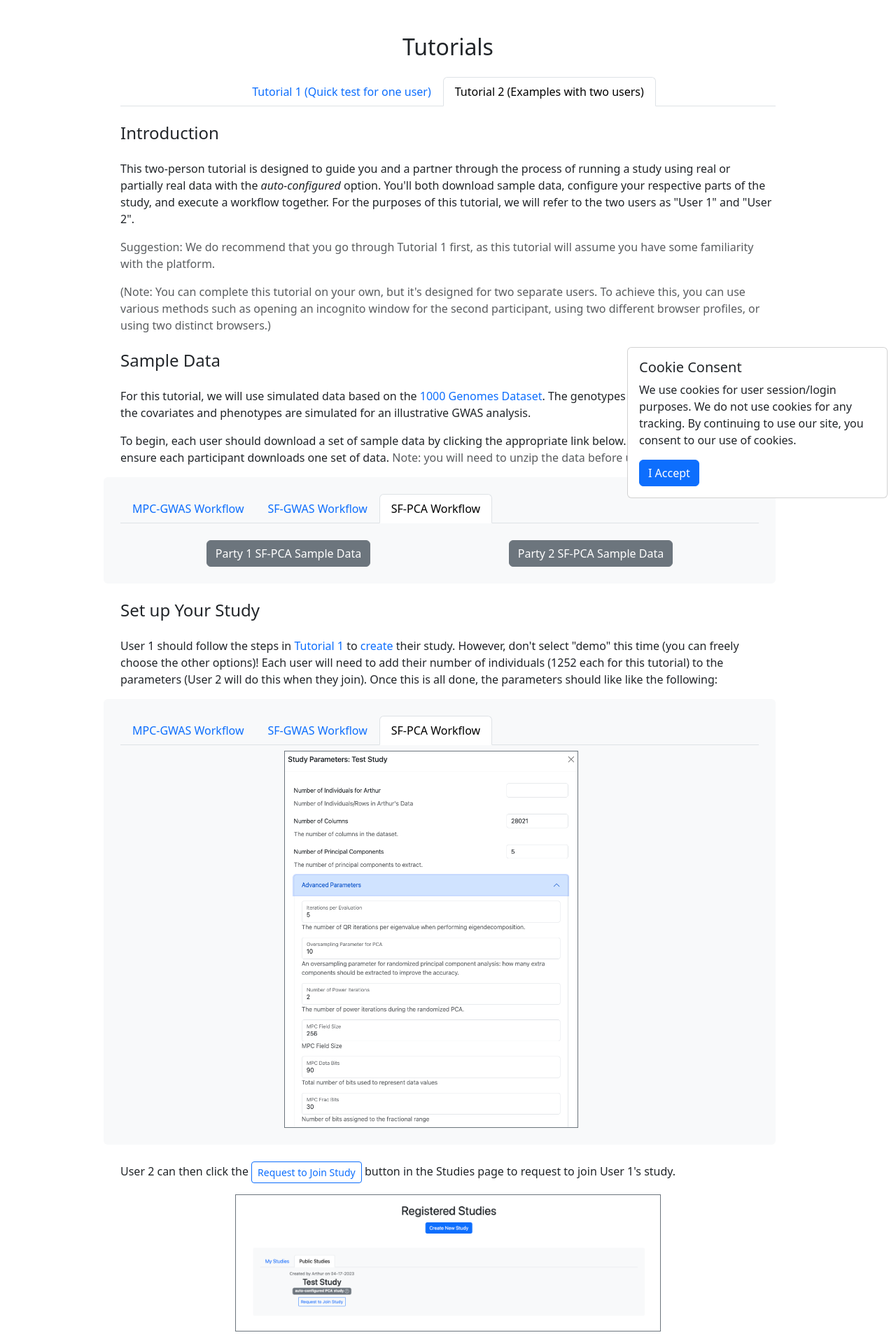
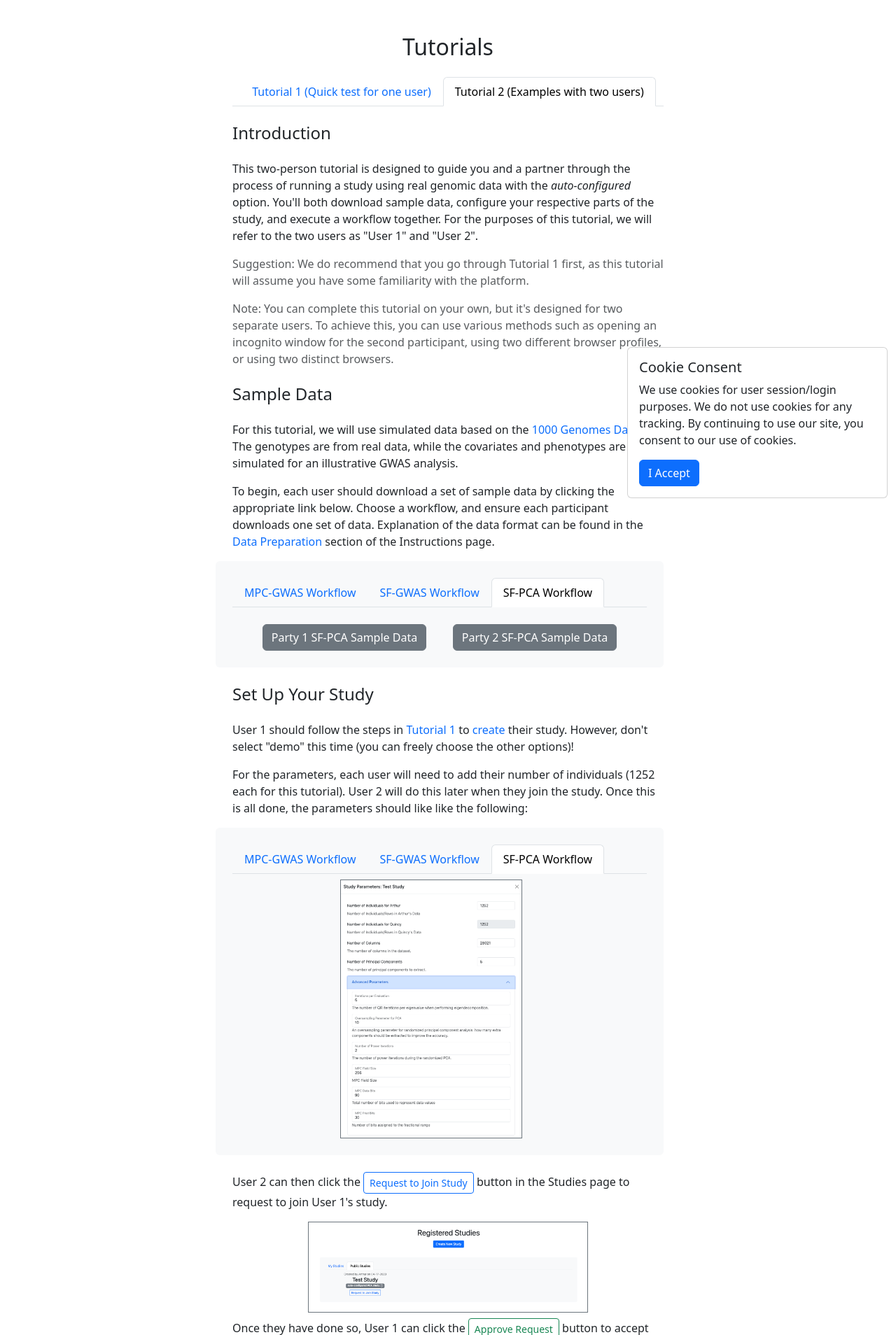
Before and after one commit to hcholab/sfkit-website, a Python web app: template src/templates/general/tutorial.html in a window 1280 px wide, after a click on "Tutorial 2 (Examples with two users)". Shown: the part 88-1996 px from the top of the page at 70% size. Run offline with Jinja, Linux system fonts and the light colour scheme; the template is opened without the code that fills it, so the values that code supplies are empty; some libraries are stand-ins or nearby versions.

Commit message:
minor aesthetic changes (line width, screenshots, wording...)

```diff
--- a/src/templates/general/instructions.html
+++ b/src/templates/general/instructions.html
@@ -4,11 +4,11 @@
 
 {% block content %}
   <section class="py-5">
-    <div class="container col-12 col-lg-9">
+    <div class="container col-12 col-lg-6">
       <h2 class="mb-4 text-center fw-normal">Instructions</h2>
       <hr>
 
-      <div class="col-12 col-lg-9 bg-light p-4 mt-3 mx-auto">
+      <div class="col-12 col-lg-7 bg-light p-4 mt-3 mx-auto">
         <h5>
           <img src="static/images/info-square.svg" class="me-1 mb-1" width="20" height="20" alt="info-square">
           Two ways to use
@@ -53,7 +53,7 @@
         </div>
       </div>
 
-      <div>
+      <div id="data_preparation">
         <h4 class="my-4 fw-normal">Data Preparation</h4>
         <div class="row p-4 bg-light rounded">
           <ul class="nav nav-tabs" role="tablist">
--- a/src/templates/general/tutorial.html
+++ b/src/templates/general/tutorial.html
@@ -4,7 +4,7 @@
 
 {% block content %}
   <section class="py-5">
-    <div class="container col-12 col-lg-9">
+    <div class="container col-12 col-lg-6">
 
       <h2 class="mb-4 text-center fw-normal">Tutorials</h2>
 
--- a/src/templates/general/utils/primary_tutorial.html
+++ b/src/templates/general/utils/primary_tutorial.html
@@ -66,7 +66,7 @@
 
 <div class="row my-2">
   <div class="text-center">
-    <img class="img-fluid w-50 border border-secondary" src="static/images/tutorial/choose_title.png" alt="Image failed to load">
+    <img class="img-fluid w-75 border border-secondary" src="static/images/tutorial/choose_title.png" alt="Image failed to load">
   </div>
 </div>
 
@@ -82,7 +82,7 @@
 
 <div class="row my-2">
   <div class="text-center">
-    <img class="img-fluid w-50 border border-secondary" src="static/images/tutorial/mpc_parameters.png" alt="Image failed to load">
+    <img class="img-fluid w-75 border border-secondary" src="static/images/tutorial/mpc_parameters.png" alt="Image failed to load">
   </div>
 </div>
 
--- a/src/templates/general/utils/two_person_tutorial.html
+++ b/src/templates/general/utils/two_person_tutorial.html
@@ -1,7 +1,7 @@
 <h4 class="my-4 fw-normal">Introduction</h4>
 <div class="row">
   <p>
-    This two-person tutorial is designed to guide you and a partner through the process of running a study using real or partially real data with the
+    This two-person tutorial is designed to guide you and a partner through the process of running a study using real genomic data with the
     <i>auto-configured</i>
     option. You'll both download sample data, configure your respective parts of the study, and execute a workflow together. For the purposes of this tutorial, we will refer to the two users as "User 1" and "User 2".
   </p>
@@ -9,7 +9,7 @@
     Suggestion: We do recommend that you go through Tutorial 1 first, as this tutorial will assume you have some familiarity with the platform.
   </p>
   <span class="text-muted">
-    (Note: You can complete this tutorial on your own, but it's designed for two separate users. To achieve this, you can use various methods such as opening an incognito window for the second participant, using two different browser profiles, or using two distinct browsers.)
+    Note: You can complete this tutorial on your own, but it's designed for two separate users. To achieve this, you can use various methods such as opening an incognito window for the second participant, using two different browser profiles, or using two distinct browsers.
   </span>
 </div>
 
@@ -18,8 +18,9 @@
   <p>For this tutorial, we will use simulated data based on the
     <a href="https://www.internationalgenome.org/data/" class="text-decoration-none" target="_blank">1000 Genomes Dataset</a>. The genotypes are from real data, while the covariates and phenotypes are simulated for an illustrative GWAS analysis.</p>
   <p>
-    To begin, each user should download a set of sample data by clicking the appropriate link below. Choose a workflow, and ensure each participant downloads one set of data.
-    <span class="text-muted">Note: you will need to unzip the data before uploading it to GCP.</span>
+    To begin, each user should download a set of sample data by clicking the appropriate link below. Choose a workflow, and ensure each participant downloads one set of data. Explanation of the data format can be found in the
+    <a href="{{ url_for('general.instructions') }}#data_preparation" class="text-decoration-none" target="_blank">Data Preparation</a>
+    section of the Instructions page.
   </p>
 
   <div class="row p-4 bg-light rounded">
@@ -64,7 +65,7 @@
 
 </div>
 
-<h4 class="my-4 fw-normal">Set up Your Study</h4>
+<h4 class="my-4 fw-normal">Set Up Your Study</h4>
 <div class="row">
   <p>
     User 1 should follow the steps in
@@ -75,7 +76,9 @@
     <a href="{{ url_for('studies.index') }}" class="text-decoration-none" target="_blank">
       create
     </a>
-    their study. However, don't select "demo" this time (you can freely choose the other options)! Each user will need to add their number of individuals (1252 each for this tutorial) to the parameters (User 2 will do this when they join). Once this is all done, the parameters should like like the following:
+    their study. However, don't select "demo" this time (you can freely choose the other options)!
+  </p>
+  <p>For the parameters, each user will need to add their number of individuals (1252 each for this tutorial). User 2 will do this later when they join the study. Once this is all done, the parameters should like like the following:
   </p>
 
   <div class="row p-4 bg-light rounded">
@@ -144,15 +147,20 @@
     <p>
       Then both users will follow the instructions to
       <button class="btn btn-primary btn-sm" style="pointer-events: none;">Configure Study</button>. Note that this will require the users to use their own GCP projects, in contrast to the first tutorial.
-      <span class="text-muted">(If you choose to use GCP's free trial, you can create a new project for free. That said, this free GCP project has limited resource quotas, so you may need to use a different GCP project for each user. The expected GCP resource cost of this tutorial is
+      <span class="text-muted">(If you choose to use GCP's free trial, you can
+        <a href="https://cloud.google.com/" class="text-decoration-none" target="_blank">
+          create a new project for free
+        </a>
+        . That said, this free GCP project has limited resource quotas, so you may need to use a different GCP project for each user. The expected GCP resource cost of this tutorial is
       <$1.)</span>
     </p>
     <div class="text-center mb-1">
-      <img class="img-fluid border border-secondary" style="max-width: 60%" src="static/images/tutorial/pca_prepare_project.png" alt="">
+      <img class="img-fluid border border-secondary" style="max-width: 100%" src="static/images/tutorial/pca_prepare_project.png" alt="">
     </div>
-    <p>Once the users have configured their GCP projects, they can upload their data to a GCP storage bucket.</p>
+    <p>Once the users have configured their GCP projects, they can upload their data to a GCP storage bucket.
+      <span class="text-muted">Note: you will need to unzip your data before uploading it.</span></p>
     <div class="text-center mb-2">
-      <img class="img-fluid border border-secondary" style="max-width: 60%" src="static/images/tutorial/pca_upload_data.png" alt="">
+      <img class="img-fluid border border-secondary" style="max-width: 100%" src="static/images/tutorial/pca_upload_data.png" alt="">
     </div>
     <p class="text-muted">
       Note: You need to click the
@@ -161,7 +169,7 @@
     </p>
     <p>For reference, your GCP storage bucket might look something like this:</p>
     <div class="text-center">
-      <img class="img-fluid border border-secondary" style="max-width: 60%" src="static/images/tutorial/storage_bucket.png" alt="">
+      <img class="img-fluid border border-secondary" style="max-width: 75%" src="static/images/tutorial/storage_bucket.png" alt="">
     </div>
   </div>
 </div>
--- a/src/templates/general/workflows.html
+++ b/src/templates/general/workflows.html
@@ -4,11 +4,11 @@
 
 {% block content %}
   <section class="py-5">
-    <div class="container col-12 col-lg-9">
+    <div class="container col-12 col-lg-6">
       <h2 class="mb-4 text-center fw-normal">Collaborative Study Workflows</h2>
       <hr>
 
-      <div class="col-12 col-lg-9 bg-light p-4 mt-3 mx-auto">
+      <div class="col-12 col-lg-7 bg-light p-4 mt-3 mx-auto">
         <h5>
           <img src="static/images/info-square.svg" class="me-1 mb-1" width="20" height="20" alt="info-square">
           What is secure computation and how do
--- a/src/templates/studies/study/study_parameters.html
+++ b/src/templates/studies/study/study_parameters.html
@@ -9,7 +9,7 @@
       <div class="modal-header">
         <h5 class="modal-title" id="studyInformationLabel">
           Study Parameters:
-          {{ study['title'] }}
+          {{ study['raw_title'] }}
         </h5>
         <button type="button" class="btn-close" data-bs-dismiss="modal"></button>
       </div>
```
Also changed, not shown: src/static/images/sample_parameters/sfpca.png, src/static/images/tutorial/choose_title.png, src/static/images/tutorial/mpc_parameters.png, src/static/images/tutorial/pca_upload_data.png.
